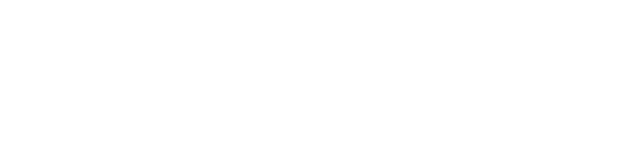
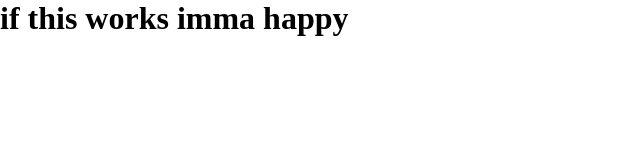
Before and after one commit to MeowingDavis/Boilerplate_git, a plain HTML site: page index.html in a window 1280 px wide. Shown: the whole page, without its empty margins (0-640 px from the left). Drawn offline with Linux system fonts and the light colour scheme.

Commit message:
Update index.html
just testing

```diff
--- a/index.html
+++ b/index.html
@@ -11,7 +11,7 @@
 <body>
 
 
-
+    <h1>if this works imma happy</h1>
 
 </body>
 
```
